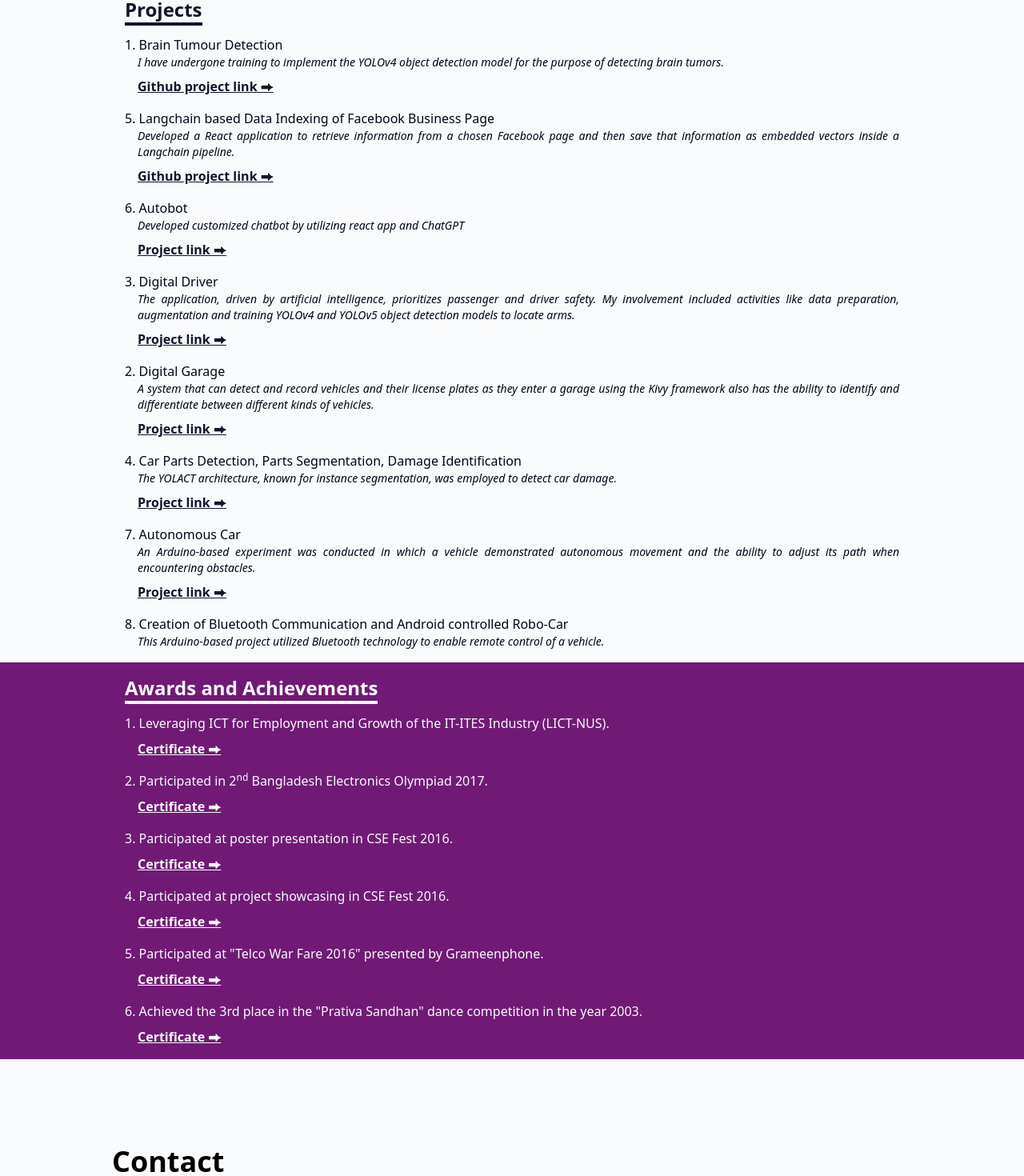
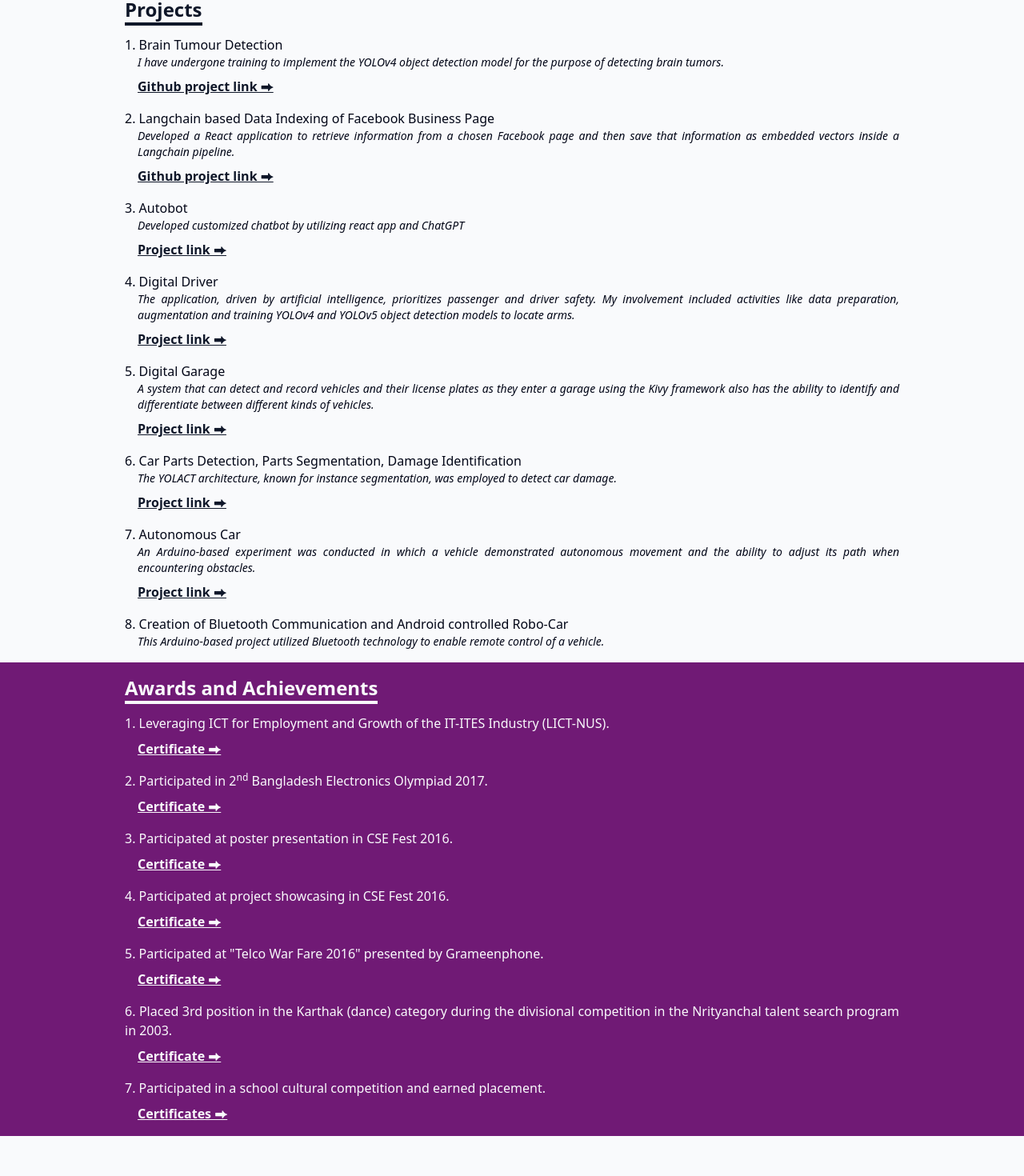
Before and after one commit to MethilaRaya/profile, a React (Create React App) app: page / in a window 1280 px wide. Shown: the part 5320-6790 px from the top of the page at 80% size. Built offline with nearby package versions, Linux system fonts and the light colour scheme; the HTML template or start-up script is replaced by a standard one.

Commit message:
certificate added

```diff
--- a/src/components/Awards.jsx
+++ b/src/components/Awards.jsx
@@ -42,15 +42,21 @@ const Awards = () => {
                     </div>
                 </div>
                 <div className='mt-4 '>
-                    <p className='text-text-[#f9fafc] font-medium'>5.  Participated at "Telco War Fare 2016" presented by Grameenphone.</p>
+                    <p className='text-text-[#f9fafc] font-medium'>5. Participated at "Telco War Fare 2016" presented by Grameenphone.</p>
                     <div className="mt-2 ml-4">
                         <a className="underline font-bold" href="https://drive.google.com/file/d/1Utg8OF_JGr7_A11ag8B-OxlMh6Zbh5Uo/view?usp=sharing" rel="noreferrer" target="_blank">Certificate ⮕</a>
                     </div>
                 </div>
                 <div className='mt-4 '>
-                    <p className='text-text-[#f9fafc] font-medium'>6. Achieved the 3rd place in the "Prativa Sandhan" dance competition in the year 2003.</p>
+                    <p className='text-text-[#f9fafc] font-medium'>6. Placed 3rd position in the Karthak (dance) category during the divisional competition in the Nrityanchal talent search program in 2003.</p>
                     <div className="mt-2 ml-4">
                         <a className="underline font-bold" href="https://drive.google.com/file/d/1uXMVPSjz_yN2zbow6LsfYJtWKYXHe3Ci/view?usp=sharing" rel="noreferrer" target="_blank">Certificate ⮕</a>
+                    </div>
+                </div>
+                <div className='mt-4 '>
+                    <p className='text-text-[#f9fafc] font-medium'>7. Participated in a school cultural competition and earned placement.</p>
+                    <div className="mt-2 ml-4">
+                        <a className="underline font-bold" href="https://drive.google.com/drive/folders/13SIOiWsv-M4YkaTYoVWOp4V40kk4ef8r?usp=sharing" rel="noreferrer" target="_blank">Certificates ⮕</a>
                     </div>
                 </div>
 
--- a/src/components/Project.jsx
+++ b/src/components/Project.jsx
@@ -30,28 +30,28 @@ const Project = () => {
                     </div>
                 </div>
                 <div className='mt-4 '>
-                    <p className='text-text-small-slate-dark font-medium'>5. Langchain based Data Indexing of Facebook Business Page </p>
+                    <p className='text-text-small-slate-dark font-medium'>2. Langchain based Data Indexing of Facebook Business Page </p>
                     <p className='text-text-small-slate-dark text-sm italic ml-4'>Developed a React application to retrieve information from a chosen Facebook page and then save that information as embedded vectors inside a Langchain pipeline. </p>
                     <div className="mt-2 ml-4">
                         <a className="underline font-bold" href="https://github.com/MethilaRaya/fb_data_scrapping" rel="noreferrer" target="_blank">Github project link ⮕</a>
                     </div>
                 </div>
                 <div className='mt-4 '>
-                    <p className='text-text-small-slate-dark font-medium'>6. Autobot </p>
+                    <p className='text-text-small-slate-dark font-medium'>3. Autobot </p>
                     <p className='text-text-small-slate-dark text-sm italic ml-4'>Developed customized chatbot by utilizing react app and ChatGPT</p>
                     <div className="mt-2 ml-4">
                         <a className="underline font-bold" href="https://autobot.zantrik.com/" rel="noreferrer" target="_blank">Project link ⮕</a>
                     </div>
                 </div>
                 <div className='mt-4 '>
-                    <p className='text-text-small-slate-dark font-medium'>3. Digital Driver </p>
+                    <p className='text-text-small-slate-dark font-medium'>4. Digital Driver </p>
                     <p className='text-text-small-slate-dark text-sm italic ml-4'>The application, driven by artificial intelligence, prioritizes passenger and driver safety.  My involvement included activities like data preparation, augmentation and training YOLOv4 and YOLOv5 object detection models to locate arms. </p>
                     <div className="mt-2 ml-4">
                         <a className="underline font-bold" href="https://driver.zantrik.com/" rel="noreferrer" target="_blank">Project link ⮕</a>
                     </div>
                 </div>
                 <div className='mt-4 '>
-                    <p className='text-text-small-slate-dark font-medium'>2. Digital Garage </p>
+                    <p className='text-text-small-slate-dark font-medium'>5. Digital Garage </p>
                     <p className='text-text-small-slate-dark text-sm italic ml-4'>A system that can detect and record vehicles and their license plates as they enter a garage using the Kivy framework also has the ability to identify and differentiate between different kinds of vehicles.</p>
                     <div className="mt-2 ml-4">
                         <a className="underline font-bold" href="https://drive.google.com/drive/folders/11aLf4lHtKwPjJPh68cuKCaz_kmqImUpc?usp=sharing" rel="noreferrer" target="_blank">Project link ⮕</a>
@@ -60,7 +60,7 @@ const Project = () => {
                 </div>
 
                 <div className='mt-4 '>
-                    <p className='text-text-small-slate-dark font-medium'>4. Car Parts Detection, Parts Segmentation, Damage Identification </p>
+                    <p className='text-text-small-slate-dark font-medium'>6. Car Parts Detection, Parts Segmentation, Damage Identification </p>
                     <p className='text-text-small-slate-dark text-sm italic ml-4'>The YOLACT architecture, known for instance segmentation, was employed to detect car damage.</p>
                     <div className="mt-2 ml-4">
                         <a className="underline font-bold" href="https://drive.google.com/drive/folders/1owVcpPunI4R7gTma-C_szJQoIqI8y3Kk?usp=sharing" rel="noreferrer" target="_blank">Project link ⮕</a>
```
Also changed, not shown: src/components/Experience.jsx (line endings or trailing spaces).
